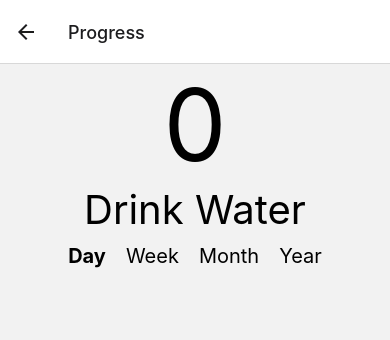
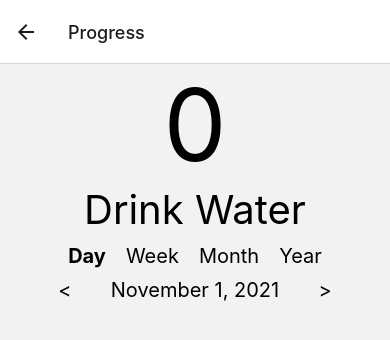
Before and after one commit to sivakar12/habit-builder-react-native, a React Native app: screen / in a window 390 px wide. Both pictures are taken after a click on the element "Drink Water". Shown: the top 340 px of the page. Built offline with nearby package versions, Linux system fonts and the light colour scheme.

Commit message:
Make a time period changer for changing date

```diff
--- a/app/Charts.tsx
+++ b/app/Charts.tsx
@@ -1,5 +1,8 @@
 import React, { useState } from 'react'
 import { StyleSheet, View, Text } from 'react-native'
+import dayjs from 'dayjs'
+import utc from 'dayjs/plugin/utc'
+dayjs.extend(utc)
 import { fontSizes, padding } from './StyleConstants'
 import { HabitLog } from './Types'
 
@@ -33,6 +36,34 @@ const PeriodChooser = ({ periodType: selectedPeriodType, onChange}: PeriodChoose
     )
 }
 
+type PeriodChangerPropType = {
+    periodType: PeriodType
+    onChange: (startTime: String, endTime: String) => void
+}
+
+const PeriodChanger = (props: PeriodChangerPropType) => {
+    // Doing this for day only for now
+    const [startTime, setStartTime] = useState(dayjs().startOf('date'))
+    const [endTime, setEndTime] = useState(dayjs().endOf('date'))
+    const timeDisplay = startTime.format('MMMM D, YYYY')
+    // const timeDisplay = startTime.toISOString() + ' - ' + endTime.toISOString()
+    const handlePrevious = () => {
+        setStartTime(startTime.subtract(1, 'day'))
+        setEndTime(endTime.subtract(1, 'day'))
+    }
+    const handleNext = () => {
+        setStartTime(startTime.add(1, 'day'))
+        setEndTime(endTime.add(1, 'day'))
+    }
+    return (
+        <View style={styles.periodChangerRow}>
+            <Text style={styles.periodChangerArrow} onPress={handlePrevious}>&lt;</Text>
+            <Text style={styles.periodChangerDisplay}>{timeDisplay}</Text>
+            <Text style={styles.periodChangerArrow} onPress={handleNext}>&gt;</Text>
+        </View>
+    )
+}
+
 type ChartsPropType = {
     logs: HabitLog[]
 }
@@ -43,6 +74,10 @@ const Charts = ({logs}: ChartsPropType) => {
             <PeriodChooser
                 periodType={periodType}
                 onChange={setPeriodType}
+            />
+            <PeriodChanger
+                periodType={periodType}
+                onChange={(s, e) => {}}
             />
         </View>
     )
@@ -55,6 +90,16 @@ const styles = StyleSheet.create({
     chooserValueText: {
         fontSize: fontSizes[1],
         padding: padding
+    },
+    periodChangerRow: {
+        flexDirection: 'row',
+        justifyContent: 'space-between'
+    },
+    periodChangerArrow: {
+        fontSize: fontSizes[1]
+    },
+    periodChangerDisplay: {
+        fontSize: fontSizes[1],
     }
 })
 
```
